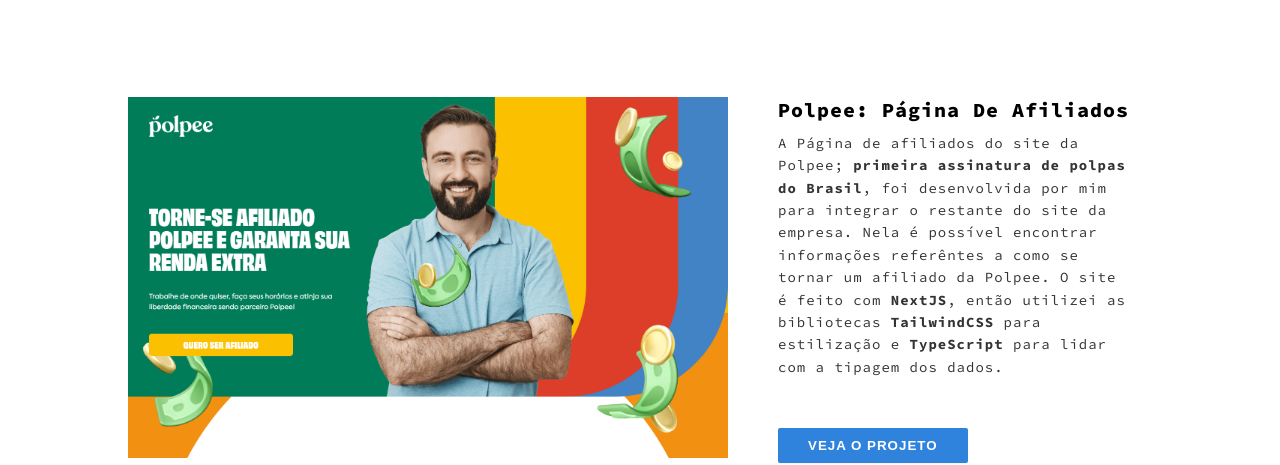
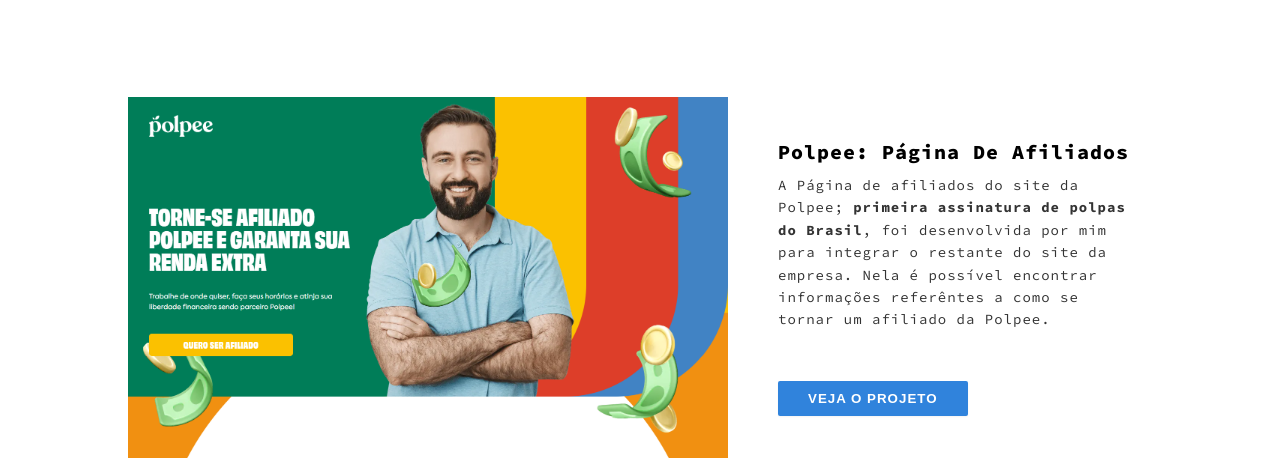
Before and after one commit to eiericksilva/portfolio-next, a Next.js app: page / in a window 1280 px wide. Shown: the part 1900-2365 px from the top of the page. Built offline with nearby package versions, Linux system fonts and the light colour scheme.

Commit message:
feat: toast and resume text of polpee text

```diff
--- a/src/components/contacts.jsx
+++ b/src/components/contacts.jsx
@@ -122,22 +122,10 @@
       const { name, phone_number } = data;
       await sendContactMail(name, phone_number);
 
-      toast("Mensagem enviada com sucesso!", {
-        style: {
-          background: "green",
-          color: "white",
-        },
-      });
+      toast.success("Mensagem enviada com sucesso!");
       setIsError(false);
-      console.log("errors:", errors);
     } catch (error) {
-      console.log(error);
-      toast(error.message, {
-        style: {
-          background: "red",
-          color: "white",
-        },
-      });
+      toast.error(error.message);
       setIsError(true);
       console.log("errors:", errors);
     } finally {
--- a/src/components/projects.jsx
+++ b/src/components/projects.jsx
@@ -149,10 +149,7 @@
               <span>primeira assinatura de polpas do Brasil</span>, foi
               desenvolvida por mim para integrar o restante do site da empresa.
               Nela é possível encontrar informações referêntes a como se tornar
-              um afiliado da Polpee. O site é feito com <span>NextJS</span>,
-              então utilizei as bibliotecas <span>TailwindCSS</span> para
-              estilização e <span>TypeScript</span> para lidar com a tipagem dos
-              dados.
+              um afiliado da Polpee.
             </p>
             <div>
               <Link href="https://polpee.club/afiliados" target="_blank">
```
